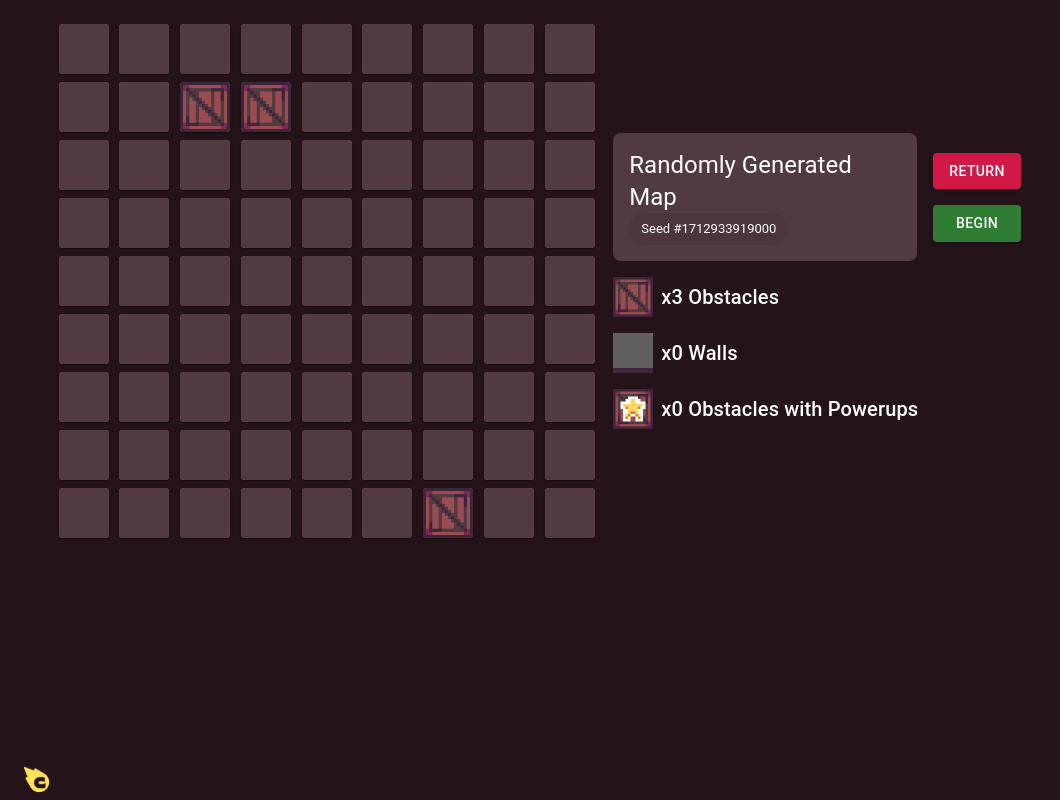
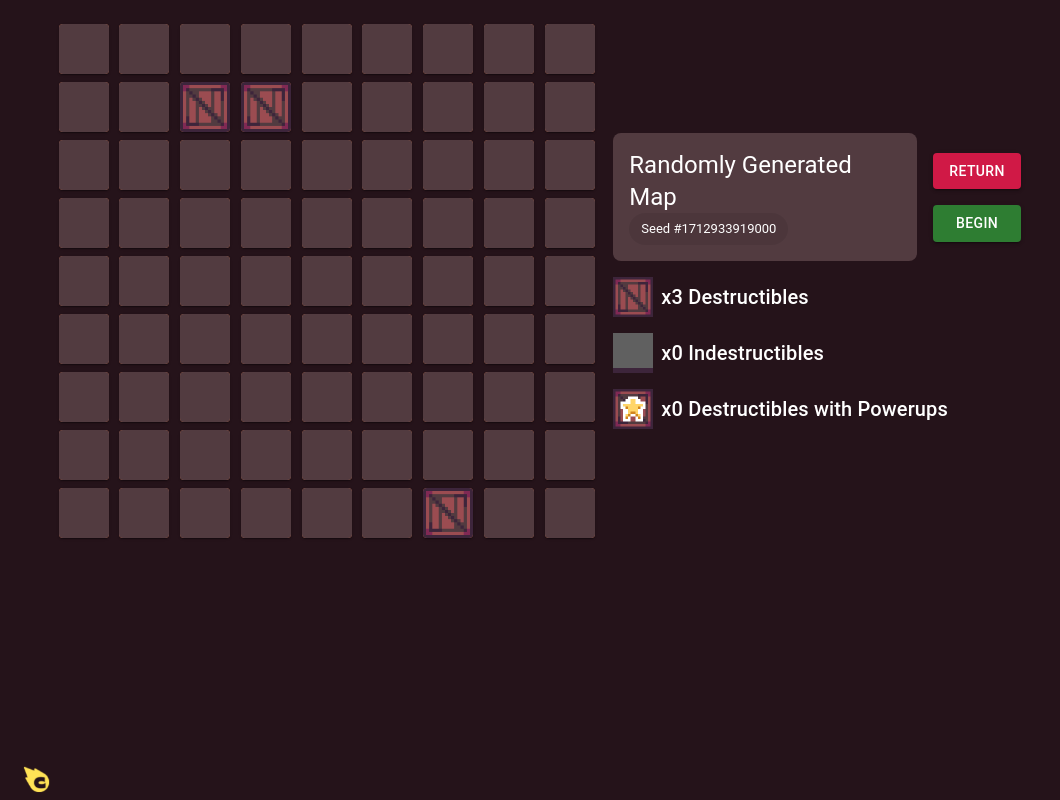
Before and after one commit to erik-lance/Cataclysm-Digital-Companion, a Next.js app: page /map/random in a window 1280 px wide. Shown: the whole page, without its empty margins (0-1060 px from the left). Built offline with nearby package versions, Linux system fonts and the light colour scheme.

Commit message:
Renamed to destructibles and indestructibles

```diff
--- a/src/pages/map/[id].tsx
+++ b/src/pages/map/[id].tsx
@@ -156,15 +156,15 @@ export default function Map() {
                                 <Stack spacing={2}>
                                     <Stack direction="row" spacing={1} alignItems="center">
                                         <Avatar src="/tiles/crate.png" variant="square" />
-                                        <Typography variant="h6">x{numObstacles} Obstacles</Typography>
+                                        <Typography variant="h6">x{numObstacles} Destructibles</Typography>
                                     </Stack>
                                     <Stack direction="row" spacing={1} alignItems="center">
                                         <Avatar src="/tiles/wall.png" variant="square" />
-                                        <Typography variant="h6">x{numWalls} Walls</Typography>
+                                        <Typography variant="h6">x{numWalls} Indestructibles</Typography>
                                     </Stack>
                                     <Stack direction="row" spacing={1} alignItems="center">
                                         <Avatar src="/tiles/powerup.png" variant="square" />
-                                        <Typography variant="h6">x{numPowerups} Obstacles with Powerups</Typography>
+                                        <Typography variant="h6">x{numPowerups} Destructibles with Powerups</Typography>
                                     </Stack>
                                 </Stack>
                             </Grid>
--- a/src/pages/map/random.tsx
+++ b/src/pages/map/random.tsx
@@ -151,15 +151,15 @@ export default function Map() {
                                 <Stack spacing={2}>
                                     <Stack direction="row" spacing={1} alignItems="center">
                                         <Avatar src="/tiles/crate.png" variant="square" />
-                                        <Typography variant="h6">x{numObstacles} Obstacles</Typography>
+                                        <Typography variant="h6">x{numObstacles} Destructibles</Typography>
                                     </Stack>
                                     <Stack direction="row" spacing={1} alignItems="center">
                                         <Avatar src="/tiles/wall.png" variant="square" />
-                                        <Typography variant="h6">x{numWalls} Walls</Typography>
+                                        <Typography variant="h6">x{numWalls} Indestructibles</Typography>
                                     </Stack>
                                     <Stack direction="row" spacing={1} alignItems="center">
                                         <Avatar src="/tiles/powerup.png" variant="square" />
-                                        <Typography variant="h6">x{numPowerups} Obstacles with Powerups</Typography>
+                                        <Typography variant="h6">x{numPowerups} Destructibles with Powerups</Typography>
                                     </Stack>
                                 </Stack>
                             </Grid>
```
